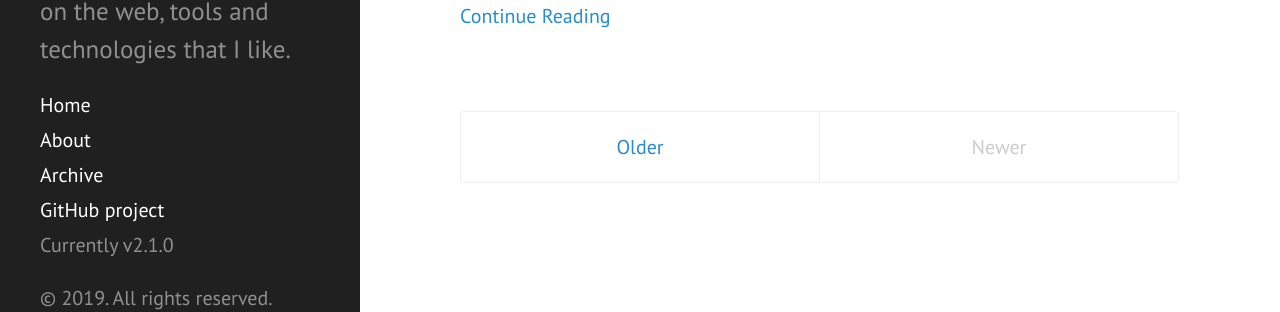
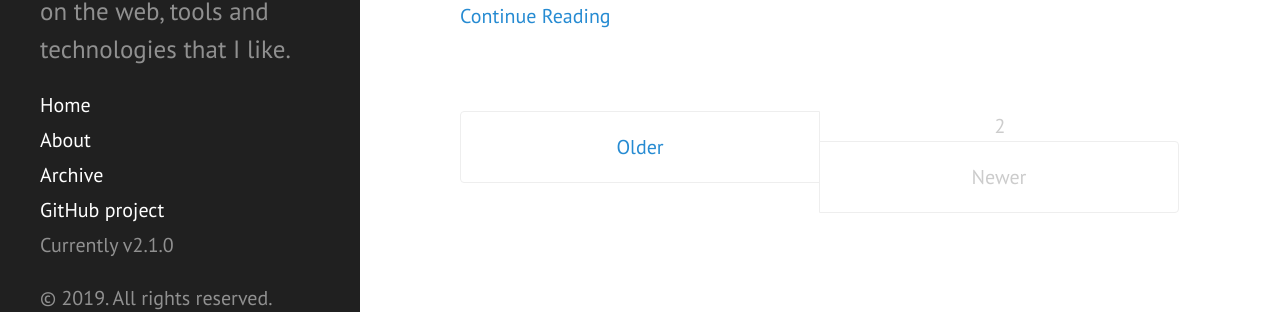
Before and after one commit to solrevdev/solrevdev.github.io, a Jekyll site: the page built from index.html, in a window 1280 px wide and 900 px high, scrolled down 1612 px. Shown: the part 547-859 px from the top of the window. Built offline with Jekyll 4.4.1, drawn with Linux system fonts in a browser that asks for light colours; the list of posts is cut into pages by our own code.

Commit message:
Update index.html
Debugging

```diff
--- a/index.html
+++ b/index.html
@@ -25,6 +25,7 @@ title: Home
 <div class="pagination">
   {% if paginator.next_page %}
     <a class="pagination-item older" href="{{ site.baseurl }}page{{paginator.next_page}}">Older</a>
+  {{paginator.next_page}}
   {% else %}
     <span class="pagination-item older">Older</span>
   {% endif %}
```
